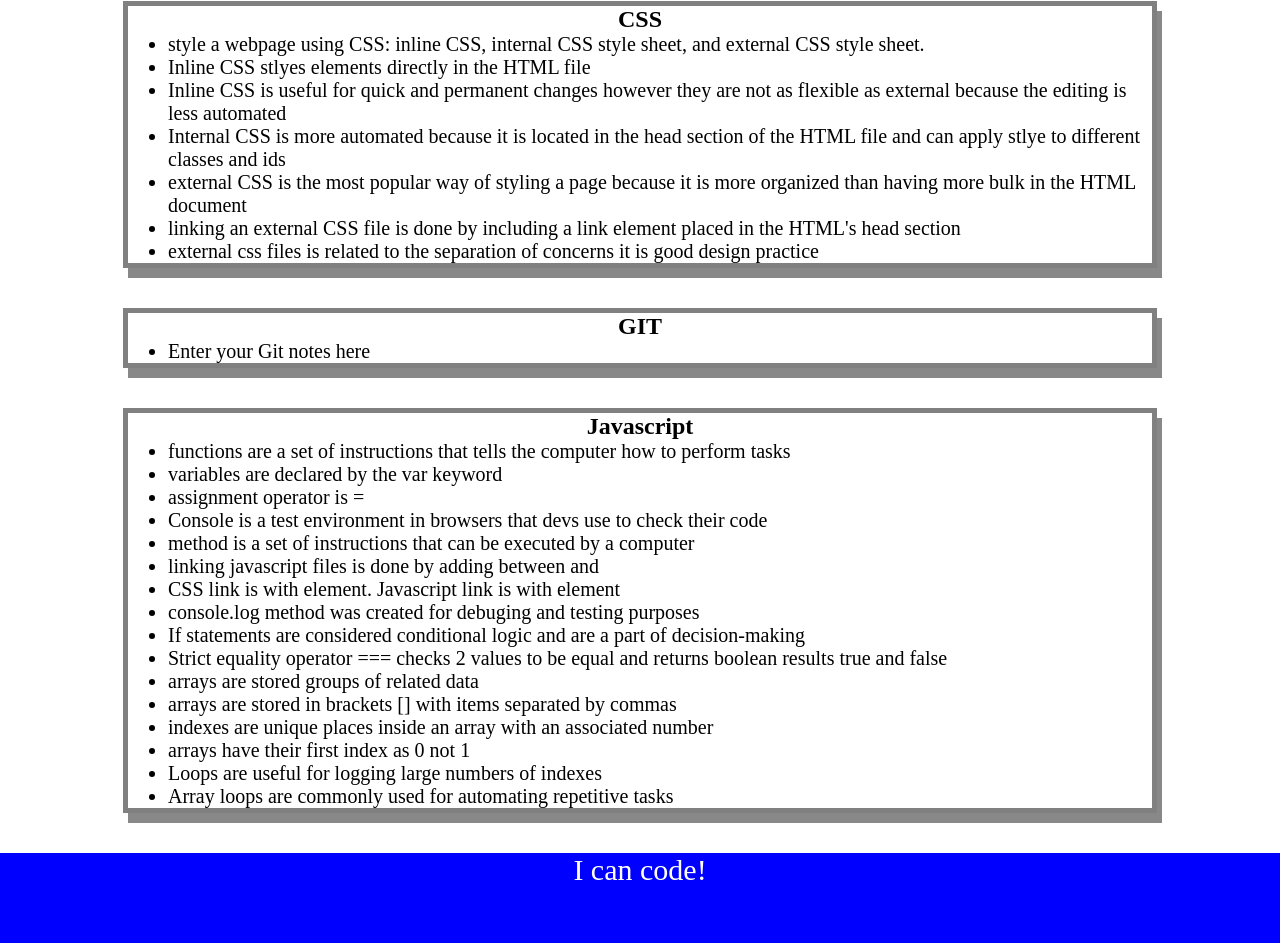
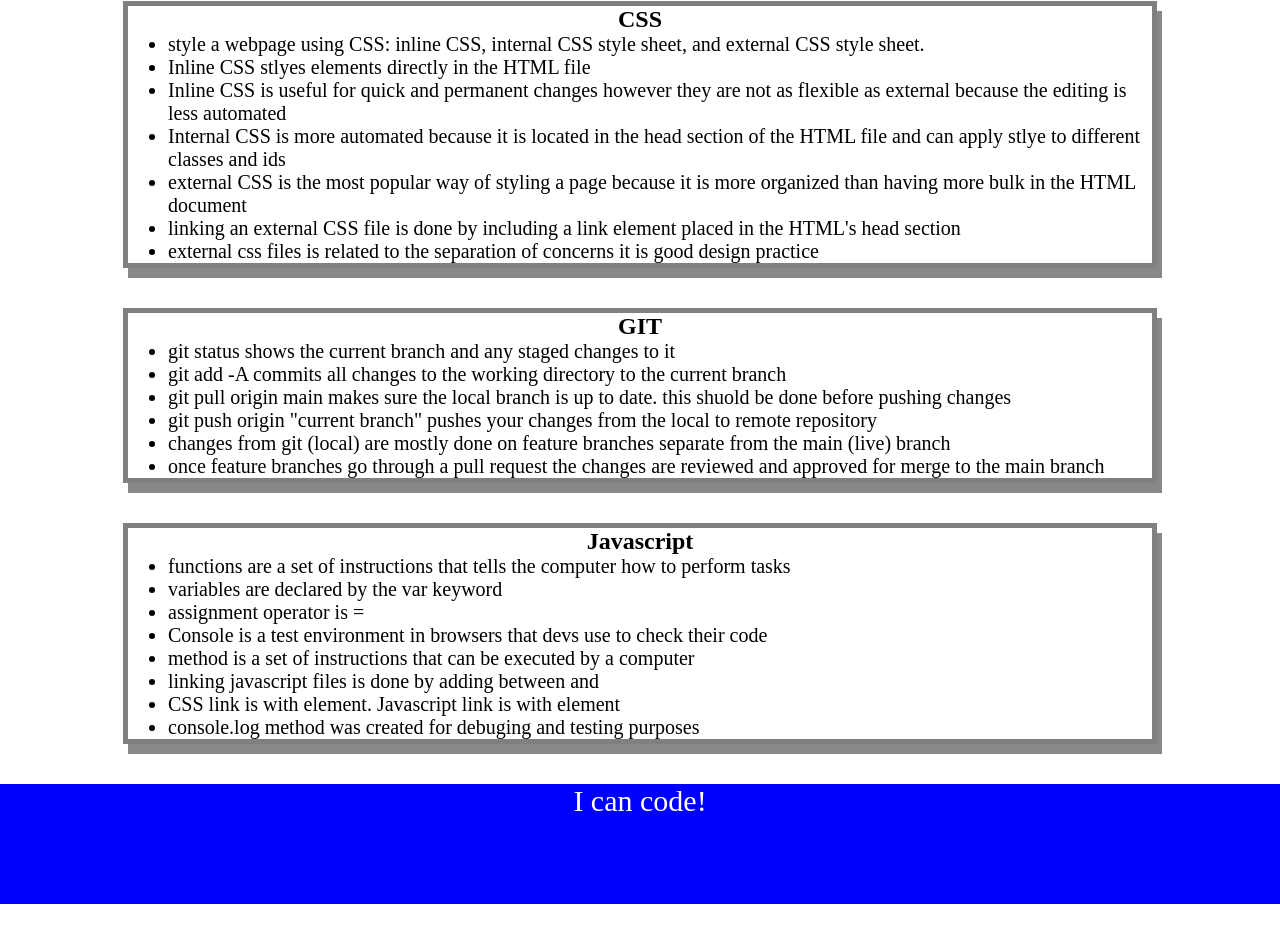
Before and after one commit to kcavner/prework-study-guide, a plain HTML site: page index.html in a window 1280 px wide. Shown: the part 397-1340 px from the top of the page. After the commit the page ends 1301 px from the top, so only its background shows below. Drawn offline with Linux system fonts and the light colour scheme.

Commit message:
updated with more notes and js typo

```diff
--- a/assets/script.js
+++ b/assets/script.js
@@ -22,7 +22,7 @@ function selectTopic() {
     }
 }
 
-  console.log('Here are the topics we learned through Prework:');
+console.log('Here are the topics we learned through Prework:');
 listTopics()
 console.log('Which topic should we study first?');
 selectTopic()
--- a/index.html
+++ b/index.html
@@ -53,9 +53,15 @@
         <h2>GIT</h2>
         <ul>
 
-          <li>Enter your Git notes here</li>
+          <li>git status shows the current branch and any staged changes to it</li>
+          <li>git add -A commits all changes to the working directory to the current branch</li>
+          <li>git pull origin main makes sure the local branch is up to date. this shuold be done before pushing changes</li>
+          <li>git push origin "current branch" pushes your changes from the local to remote repository</li>
+          <li>changes from git (local) are mostly done on feature branches separate from the main (live) branch</li>
+          <li>once feature branches go through a pull request the changes are reviewed and approved for merge to the main branch</li>
 
         </ul>
+
 
       </section>
 
@@ -70,14 +76,7 @@
           <li>linking javascript files is done by adding <script src="./assets/script.js"></script> between </footer>and </body></li>
           <li>CSS link is with <head>element. Javascript link is with <body> element</li>
           <li>console.log method was created for debuging and testing purposes</li>
-          <li>If statements are considered conditional logic and are a part of decision-making</li>
-          <li>Strict equality operator === checks 2 values to be equal and returns boolean results true and false</li>
-          <li>arrays are stored groups of related data</li>
-          <li>arrays are stored in brackets [] with items separated by commas</li>
-          <li>indexes are unique places inside an array with an associated number</li>
-          <li>arrays have their first index as 0 not 1</li>
-          <li>Loops are useful for logging large numbers of indexes</li>
-          <li>Array loops are commonly used for automating repetitive tasks</li>
+
         </ul>
 
       </section>
```
